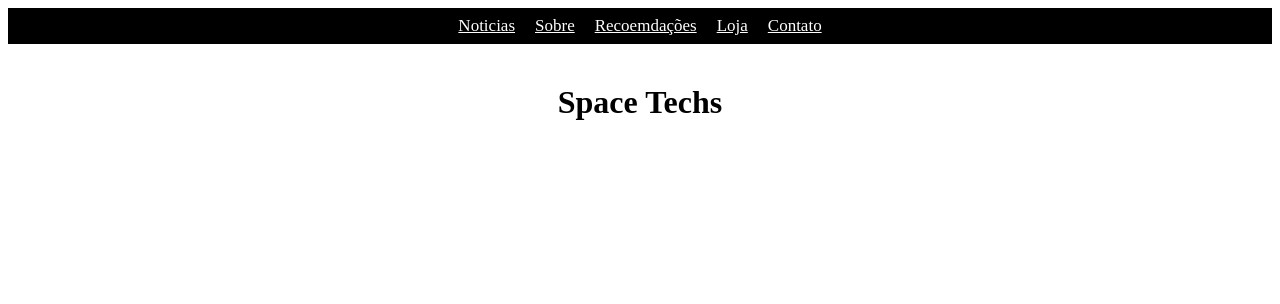
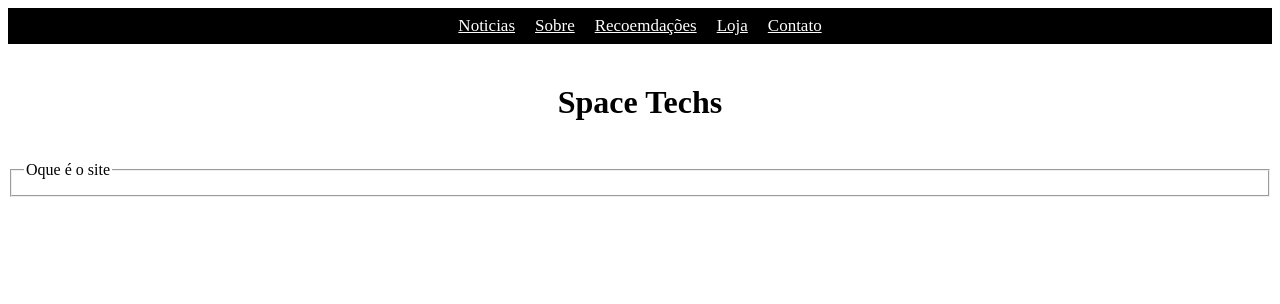
Before and after one commit to RODRIGOETEC/Space-Techs, a PHP site: page /Menu.php in a window 1280 px wide. Shown: the top 304 px of the page. Run offline with PHP 8.4, Linux system fonts and the light colour scheme.

Commit message:
Alteração pra Ajuste

```diff
--- a/Menu.php
+++ b/Menu.php
@@ -30,5 +30,13 @@
     }
     </style>
     <h1> Space Techs </h1>
+    <form name="fomr1" method="post">
+    <fieldset>
+    <legend>Oque é o site</legend>
+    <tabble>
+
+  </table>
+  </fieldset>
+  </form>
 </body>
 </html>
```
